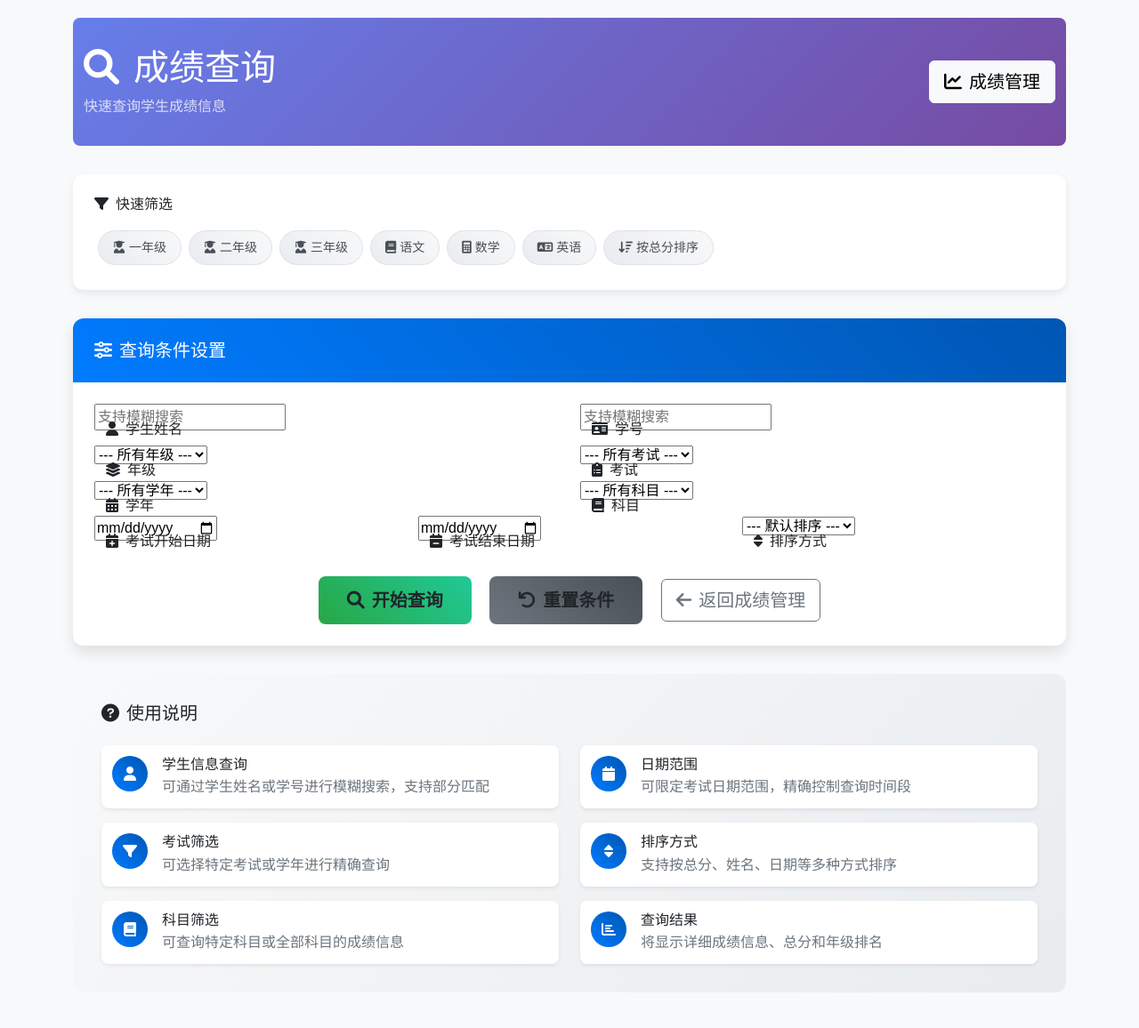
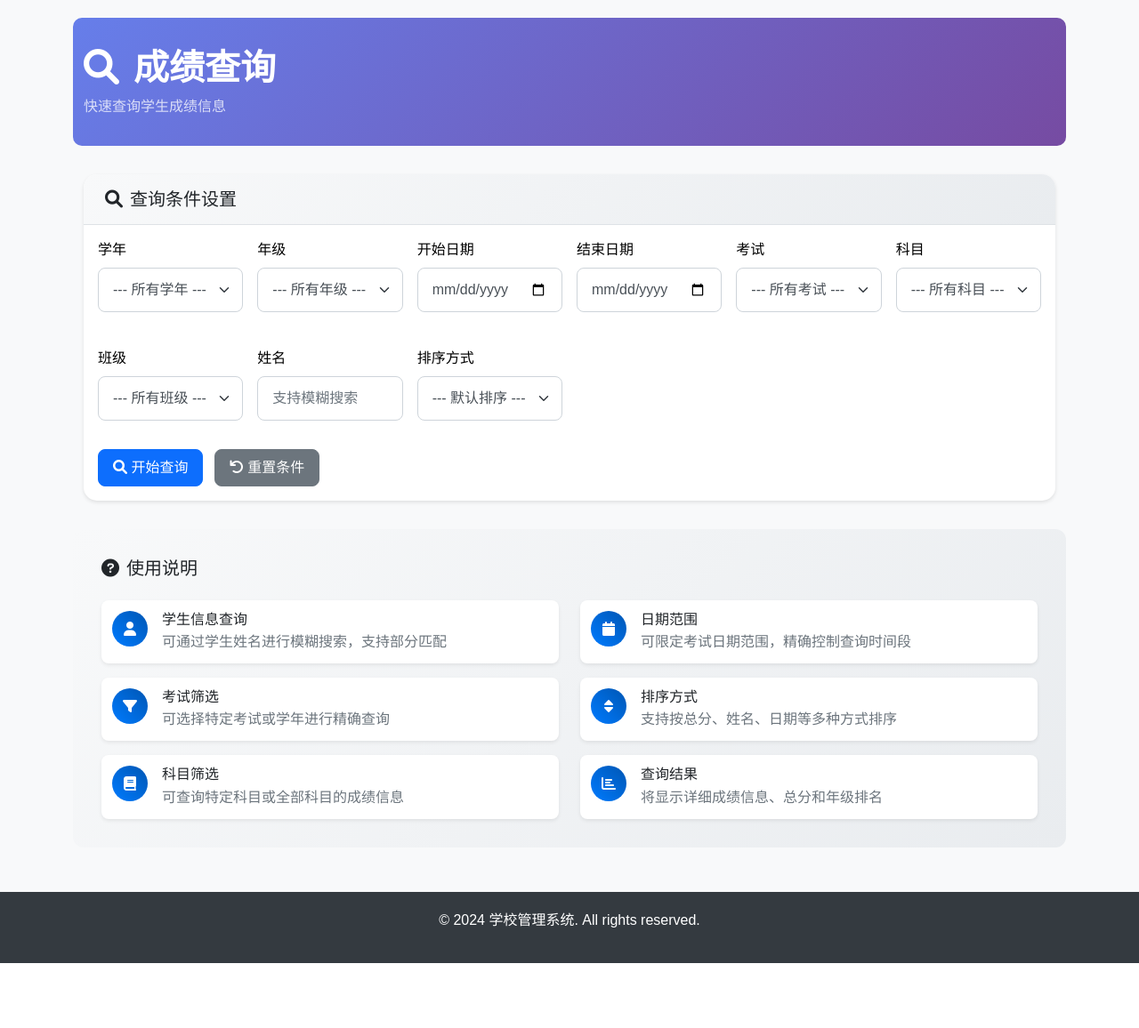
Before and after one commit to aIeXCai/SMS, a Django app: page /scores/query/ in a window 1280 px wide. Shown: the part 56-1212 px from the top of the page at 89% size. After the commit the page ends 1139 px from the top, so only its background shows below. Run offline with Django 5.2, Linux system fonts and the light colour scheme; data that the repository does not hold is empty.

Commit message:
Score Query Homepage Done

```diff
--- a/school_management/exams/forms.py
+++ b/school_management/exams/forms.py
@@ -261,27 +261,29 @@ class ScoreQueryForm(forms.Form):
         max_length=50,
         required=False,
         label="学生姓名",
-        widget=forms.TextInput(attrs={'placeholder': '支持模糊搜索'})
+        widget=forms.TextInput(attrs={'placeholder': '支持模糊搜索', 'class': 'form-control'})
     )
 
     student_id = forms.CharField(
         max_length=20,
         required=False,
         label="学号",
-        widget=forms.TextInput(attrs={'placeholder': '支持模糊搜索'})
+        widget=forms.TextInput(attrs={'placeholder': '支持模糊搜索', 'class': 'form-control'})
     )
 
     # 班级信息筛选
     grade_level = forms.ChoiceField(
         choices=[('', '--- 所有年级 ---')] + GRADE_LEVEL_CHOICES,
         required=False,
-        label="年级"
+        label="年级",
+        widget=forms.Select(attrs={'class': 'form-select'})
     )
 
     class_name = forms.ChoiceField(
         choices=[('', '--- 所有班级 ---')] + CLASS_NAME_CHOICES,
         required=False,
-        label="班级"
+        label="班级",
+        widget=forms.Select(attrs={'class': 'form-select'})
     )
 
     # 考试信息筛选
@@ -289,33 +291,36 @@ class ScoreQueryForm(forms.Form):
         queryset=Exam.objects.all().order_by('-academic_year', '-date', 'name'),
         required=False,
         label="考试",
-        empty_label="--- 所有考试 ---"
+        empty_label="--- 所有考试 ---",
+        widget=forms.Select(attrs={'class': 'form-select'})
     )
 
     academic_year = forms.ChoiceField(
         choices=[('', '--- 所有学年 ---')] + ACADEMIC_YEAR_CHOICES,
         required=False,
-        label="学年"
+        label="学年",
+        widget=forms.Select(attrs={'class': 'form-select'})
     )
 
     # 科目筛选
     subject = forms.ChoiceField(
         choices=[('', '--- 所有科目 ---')] + SUBJECT_CHOICES,
         required=False,
-        label="科目"
+        label="科目",
+        widget=forms.Select(attrs={'class': 'form-select'})
     )
 
     # 日期范围筛选
     date_from = forms.DateField(
         required=False,
         label="考试开始日期",
-        widget=forms.DateInput(attrs={'type': 'date'})
+        widget=forms.DateInput(attrs={'type': 'date', 'class': 'form-control'})
     )
 
     date_to = forms.DateField(
         required=False,
         label="考试结束日期",
-        widget=forms.DateInput(attrs={'type': 'date'})
+        widget=forms.DateInput(attrs={'type': 'date', 'class': 'form-control'})
     )
 
     # 排序选项
@@ -331,7 +336,8 @@ class ScoreQueryForm(forms.Form):
     sort_by = forms.ChoiceField(
         choices=SORT_CHOICES,
         required=False,
-        label="排序方式"
+        label="排序方式",
+        widget=forms.Select(attrs={'class': 'form-select'})
     )
 
     def __init__(self, *args, **kwargs):
--- a/school_management/exams/templates/exams/score_query.html
+++ b/school_management/exams/templates/exams/score_query.html
@@ -11,8 +11,14 @@
         color: white;
         padding: 2rem 0;
         margin-bottom: 2rem;
-        border-radius: 0.5rem;
+        border-radius: 10px;
     }
+
+    .page-header h1 {
+        margin: 0;
+        font-weight: 600;
+    }
+
     .query-card {
         background: white;
         border-radius: 0.75rem;
@@ -26,39 +32,106 @@
         border: none;
         padding: 1.5rem;
     }
-    .form-floating {
+    .filter-card {
+        background: white;
+        border: none;
+        border-radius: 15px;
+        box-shadow: 0 2px 4px rgba(0, 0, 0, 0.1);
+        margin-bottom: 2rem;
+    }
+
+    .filter-card .card-header {
+        background: linear-gradient(135deg, #f8f9fa 0%, #e9ecef 100%);
+        border-bottom: 1px solid #dee2e6;
+        border-radius: 15px 15px 0 0;
+        padding: 1rem 1.5rem;
+    }
+
+    /* 参考score_analysis的下拉菜单样式 */
+    .form-control, .form-select {
+        background-color: #fff;
+        background-clip: padding-box;
+        border: 1px solid #ced4da;
+        border-radius: 8px;
+        transition: all 0.15s ease-in-out;
+        padding: 0.75rem 1rem;
+        font-size: 1rem;
+        font-weight: 400;
+        line-height: 1.5;
+        color: #495057;
+        min-height: calc(1.5em + 1.5rem + 2px);
+        box-sizing: border-box;
+    }
+
+    .form-control:hover, .form-select:hover {
+        border-color: #80bdff;
+        box-shadow: 0 0 0 0.1rem rgba(0, 123, 255, 0.1);
+    }
+
+    .form-control:focus, .form-select:focus {
+        color: #495057;
+        background-color: #fff;
+        border-color: #80bdff;
+        outline: 0;
+        box-shadow: 0 0 0 0.2rem rgba(0, 123, 255, 0.25);
+    }
+
+    /* 下拉菜单选项样式 */
+    select.form-control option,
+    select.form-select option {
+        padding: 0.75rem 1rem;
+        border-bottom: 1px solid #f8f9fa;
+        transition: all 0.15s ease-in-out;
+        color: #495057;
+        font-size: 1rem;
+        line-height: 1.5;
+        background-color: #fff;
+    }
+
+    select.form-control option:hover,
+    select.form-select option:hover {
+        background-color: #f8f9fa;
+        color: #16181b;
+    }
+
+    select.form-control option:checked,
+    select.form-select option:checked {
+        background-color: #007bff;
+        color: white;
+    }
+
+    select.form-control option:checked:hover,
+    select.form-select option:checked:hover {
+        background-color: #0056b3;
+        color: white;
+    }
+
+     /* 垂直布局样式 */
+     .form-group-vertical {
+         display: flex;
+         flex-direction: column;
          margin-bottom: 1rem;
      }
-    .form-floating > .form-control {
-        height: calc(3.5rem + 2px);
-        line-height: 1.25;
+
+     .form-group-vertical .form-label {
+         margin-bottom: 0.5rem;
+         color:rgb(0, 0, 0);
      }
-    .form-floating > label {
-        padding: 1rem 0.75rem;
+
+     .form-group-vertical .form-control,
+     .form-group-vertical .form-select {
+         width: 100%;
      }
-    .btn-search {
-        background: linear-gradient(45deg, #28a745, #20c997);
-        border: none;
-        padding: 0.75rem 2rem;
-        font-weight: 600;
-        border-radius: 0.5rem;
+    .btn {
+        border-radius: 8px;
+        font-weight: 500;
+        padding: 0.5rem 1rem;
         transition: all 0.3s ease;
     }
-    .btn-search:hover {
-        transform: translateY(-2px);
-        box-shadow: 0 0.5rem 1rem rgba(40, 167, 69, 0.3);
-    }
-    .btn-reset {
-        background: linear-gradient(45deg, #6c757d, #495057);
-        border: none;
-        padding: 0.75rem 2rem;
-        font-weight: 600;
-        border-radius: 0.5rem;
-        transition: all 0.3s ease;
-    }
-    .btn-reset:hover {
-        transform: translateY(-2px);
-        box-shadow: 0 0.5rem 1rem rgba(108, 117, 125, 0.3);
+
+    .btn:hover {
+        transform: translateY(-1px);
+        box-shadow: 0 4px 8px rgba(0, 0, 0, 0.15);
     }
     .help-section {
         background: linear-gradient(135deg, #f8f9fa 0%, #e9ecef 100%);
@@ -90,31 +163,6 @@
         justify-content: center;
         margin-right: 1rem;
     }
-    .quick-filters {
-        background: white;
-        border-radius: 0.75rem;
-        padding: 1.5rem;
-        margin-bottom: 2rem;
-        box-shadow: 0 0.25rem 0.5rem rgba(0, 0, 0, 0.075);
-    }
-    .filter-chip {
-        display: inline-block;
-        padding: 0.5rem 1rem;
-        margin: 0.25rem;
-        background: linear-gradient(45deg, #e9ecef, #f8f9fa);
-        border: 1px solid #dee2e6;
-        border-radius: 2rem;
-        text-decoration: none;
-        color: #495057;
-        font-size: 0.875rem;
-        transition: all 0.3s ease;
-    }
-    .filter-chip:hover {
-        background: linear-gradient(45deg, #007bff, #0056b3);
-        color: white;
-        transform: translateY(-1px);
-        box-shadow: 0 0.25rem 0.5rem rgba(0, 123, 255, 0.3);
-    }
 </style>
 {% endblock %}
 
@@ -129,158 +177,93 @@
                 </h1>
                 <p class="mb-0 mt-2 opacity-75">快速查询学生成绩信息</p>
             </div>
-            <div class="col-md-4 text-end">
-                <a href="{% url 'score_list' %}" class="btn btn-light btn-lg">
-                    <i class="fas fa-chart-line me-2"></i>成绩管理
-                </a>
-            </div>
         </div>
     </div>
 </div>
 
-<!-- 快速筛选 -->
-<div class="quick-filters">
-    <h6 class="mb-3">
-        <i class="fas fa-filter me-2"></i>快速筛选
-    </h6>
-    <div class="d-flex flex-wrap">
-        <a href="?grade_level=1" class="filter-chip">
-            <i class="fas fa-user-graduate me-1"></i>一年级
-        </a>
-        <a href="?grade_level=2" class="filter-chip">
-            <i class="fas fa-user-graduate me-1"></i>二年级
-        </a>
-        <a href="?grade_level=3" class="filter-chip">
-            <i class="fas fa-user-graduate me-1"></i>三年级
-        </a>
-        <a href="?subject=语文" class="filter-chip">
-            <i class="fas fa-book me-1"></i>语文
-        </a>
-        <a href="?subject=数学" class="filter-chip">
-            <i class="fas fa-calculator me-1"></i>数学
-        </a>
-        <a href="?subject=英语" class="filter-chip">
-            <i class="fas fa-language me-1"></i>英语
-        </a>
-        <a href="?sort_by=total_score" class="filter-chip">
-            <i class="fas fa-sort-amount-down me-1"></i>按总分排序
-        </a>
+<!-- 查询表单 -->
+<div class="container-fluid">
+    <div class="card filter-card">
+        <div class="card-header">
+            <h5 class="mb-0">
+                <i class="fas fa-search me-2"></i>查询条件设置
+            </h5>
+        </div>
+        <div class="card-body">
+            <form method="get" action="{% url 'score_query_results' %}" id="queryForm">
+                <div class="row g-3">
+                    <div class="col-md-2">
+                        <div class="form-group-vertical">
+                            <label for="{{ form.academic_year.id_for_label }}" class="form-label">学年</label>
+                            {{ form.academic_year }}
                         </div>
                     </div>
-<!-- 查询表单 -->
-<div class="card query-card">
-    <div class="card-header">
-        <h5 class="mb-0">
-            <i class="fas fa-sliders-h me-2"></i>查询条件设置
-        </h5>
-    </div>
-    <div class="card-body p-4">
-        <form method="get" action="{% url 'score_query_results' %}" id="queryForm">
-            <div class="row">
-                <!-- 学生信息 -->
-                <div class="col-md-6">
-                    <div class="form-floating">
-                        {{ form.student_name }}
-                        <label for="{{ form.student_name.id_for_label }}">
-                            <i class="fas fa-user me-2"></i>{{ form.student_name.label }}
-                        </label>
+                    <div class="col-md-2">
+                        <div class="form-group-vertical">
+                            <label for="{{ form.grade_level.id_for_label }}" class="form-label">年级</label>
+                            {{ form.grade_level }}
                         </div>
                     </div>
-                <div class="col-md-6">
-                    <div class="form-floating">
-                        {{ form.student_id }}
-                        <label for="{{ form.student_id.id_for_label }}">
-                            <i class="fas fa-id-card me-2"></i>{{ form.student_id.label }}
-                        </label>
+                    <div class="col-md-2">
+                        <div class="form-group-vertical">
+                            <label for="{{ form.date_from.id_for_label }}" class="form-label">开始日期</label>
+                            {{ form.date_from }}
+                        </div>
+                    </div>
+                    <div class="col-md-2">
+                        <div class="form-group-vertical">
+                            <label for="{{ form.date_to.id_for_label }}" class="form-label">结束日期</label>
+                            {{ form.date_to }}
+                        </div>
+                    </div>
+                    <div class="col-md-2">
+                        <div class="form-group-vertical">
+                            <label for="{{ form.exam.id_for_label }}" class="form-label">考试</label>
+                            {{ form.exam }}
+                        </div>
+                    </div>
+                    <div class="col-md-2">
+                        <div class="form-group-vertical">
+                            <label for="{{ form.subject.id_for_label }}" class="form-label">科目</label>
+                            {{ form.subject }}
                         </div>
                     </div>
                 </div>
-
-            <div class="row">
-                <!-- 年级和考试 -->
-                <div class="col-md-6">
-                    <div class="form-floating">
-                        {{ form.grade_level }}
-                        <label for="{{ form.grade_level.id_for_label }}">
-                            <i class="fas fa-layer-group me-2"></i>{{ form.grade_level.label }}
-                        </label>
+                <div class="row g-3 mt-2">
+                    <div class="col-md-2">
+                        <div class="form-group-vertical">
+                            <label for="{{ form.class_name.id_for_label }}" class="form-label">班级</label>
+                            {{ form.class_name }}
                         </div>
                     </div>
-                <div class="col-md-6">
-                    <div class="form-floating">
-                        {{ form.exam }}
-                        <label for="{{ form.exam.id_for_label }}">
-                            <i class="fas fa-clipboard-list me-2"></i>{{ form.exam.label }}
-                        </label>
+                    <div class="col-md-2">
+                        <div class="form-group-vertical">
+                            <label for="{{ form.student_name.id_for_label }}" class="form-label">姓名</label>
+                            {{ form.student_name }}
+                        </div>
+                    </div>
+                    <div class="col-md-2">
+                        <div class="form-group-vertical">
+                            <label for="{{ form.sort_by.id_for_label }}" class="form-label">排序方式</label>
+                            {{ form.sort_by }}
                         </div>
                     </div>
                 </div>
-
-            <div class="row">
-                <!-- 学年和科目 -->
-                <div class="col-md-6">
-                    <div class="form-floating">
-                        {{ form.academic_year }}
-                        <label for="{{ form.academic_year.id_for_label }}">
-                            <i class="fas fa-calendar-alt me-2"></i>{{ form.academic_year.label }}
-                        </label>
-                    </div>
-                </div>
-                <div class="col-md-6">
-                    <div class="form-floating">
-                        {{ form.subject }}
-                        <label for="{{ form.subject.id_for_label }}">
-                            <i class="fas fa-book me-2"></i>{{ form.subject.label }}
-                        </label>
-                    </div>
-                </div>
-            </div>
-
-            <div class="row">
-                <!-- 日期范围 -->
-                <div class="col-md-4">
-                    <div class="form-floating">
-                        {{ form.date_from }}
-                        <label for="{{ form.date_from.id_for_label }}">
-                            <i class="fas fa-calendar-plus me-2"></i>{{ form.date_from.label }}
-                        </label>
-                    </div>
-                </div>
-                <div class="col-md-4">
-                    <div class="form-floating">
-                        {{ form.date_to }}
-                        <label for="{{ form.date_to.id_for_label }}">
-                            <i class="fas fa-calendar-minus me-2"></i>{{ form.date_to.label }}
-                        </label>
-                    </div>
-                </div>
-                <div class="col-md-4">
-                    <div class="form-floating">
-                        {{ form.sort_by }}
-                        <label for="{{ form.sort_by.id_for_label }}">
-                            <i class="fas fa-sort me-2"></i>{{ form.sort_by.label }}
-                        </label>
-                    </div>
-                </div>
-            </div>
-
-            <!-- 操作按钮 -->
-            <div class="row mt-4">
-                <div class="col-12 text-center">
-                    <button type="submit" class="btn btn-search btn-lg me-3">
-                        <i class="fas fa-search me-2"></i>开始查询
+                <div class="row mt-3">
+                    <div class="col-12">
+                        <button type="submit" class="btn btn-primary me-2">
+                            <i class="fas fa-search"></i> 开始查询
                         </button>
-                    <button type="reset" class="btn btn-reset btn-lg me-3">
-                        <i class="fas fa-undo me-2"></i>重置条件
+                        <button type="reset" class="btn btn-secondary me-2">
+                            <i class="fas fa-undo"></i> 重置条件
                         </button>
-                    <a href="{% url 'score_list' %}" class="btn btn-outline-secondary btn-lg">
-                        <i class="fas fa-arrow-left me-2"></i>返回成绩管理
-                    </a>
                     </div>
                 </div>
             </form>
         </div>
     </div>
+</div>
+
 <!-- 使用说明 -->
 <div class="help-section">
     <h5 class="mb-4">
@@ -294,7 +277,7 @@
                 </div>
                 <div>
                     <h6 class="mb-1">学生信息查询</h6>
-                    <p class="mb-0 text-muted">可通过学生姓名或学号进行模糊搜索，支持部分匹配</p>
+                    <p class="mb-0 text-muted">可通过学生姓名进行模糊搜索，支持部分匹配</p>
                 </div>
             </div>
             <div class="help-item">
@@ -377,6 +360,7 @@ document.addEventListener('DOMContentLoaded', function() {
                 inputs.forEach(input => {
                     input.parentElement.classList.remove('focused');
                 });
+
             }
         });
 
@@ -389,16 +373,7 @@ document.addEventListener('DOMContentLoaded', function() {
                 return false;
             }
         });
+
     });
-
-// 快速筛选功能
-function applyQuickFilter(param, value) {
-    const form = document.getElementById('queryForm');
-    const input = form.querySelector(`[name="${param}"]`);
-    if (input) {
-        input.value = value;
-        input.focus();
-    }
-}
 </script>
 {% endblock %}
```
Also changed, not shown: school_management/exams/templates/exams/score_analysis.html (indentation only), school_management/students/templates/students/student_form.html (indentation only). Lines whose indentation alone changed are shown as unchanged.
